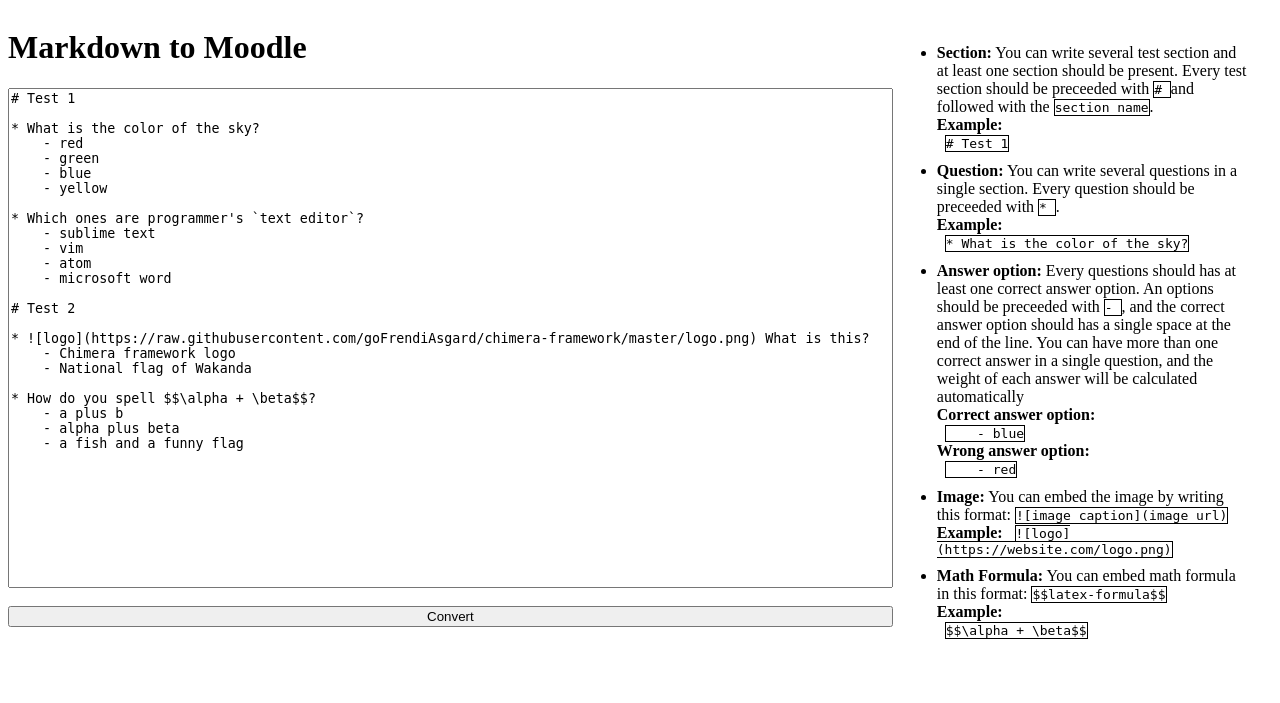
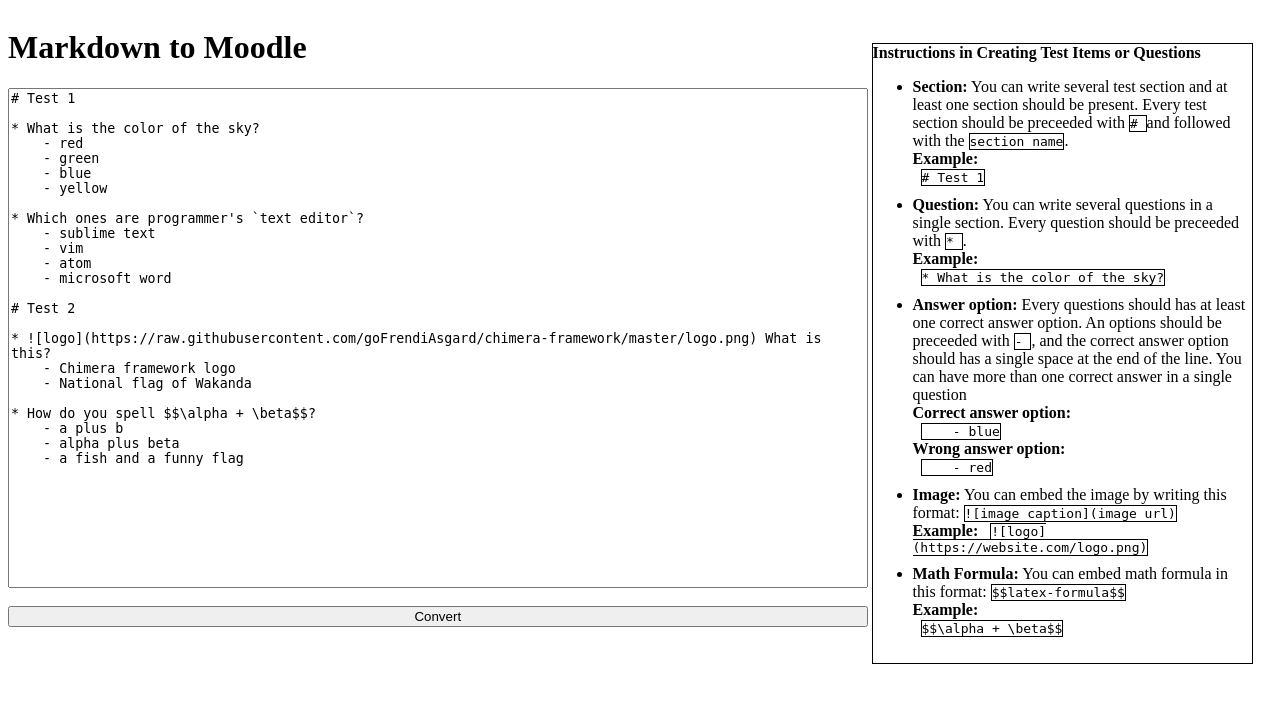
Before and after one commit to goFrendiAsgard/markdown-to-moodle-xml, a Flask app: page / in a window 1280 px wide. Shown: the top 703 px of the page. Run offline with Flask 2, Linux system fonts and the light colour scheme.

Commit message:
fix up things

```diff
--- a/templates/form.html
+++ b/templates/form.html
@@ -6,7 +6,7 @@
     margin-bottom: 10px;
   }
 </style>
-<form action="/convert" method="post" style="width:70%; display:inline-grid;">
+<form action="/convert" method="post" style="width:68%; display:inline-grid;">
 <h1>Markdown to Moodle</h1>
 <textarea name="md" style="width:100%; height:500px; resize:none;">
 # Test 1
@@ -37,7 +37,8 @@
 <br />
 <button>Convert</button>
 </form>
-<div style="display:inline-grid; width:28%;">
+<div style="display:inline-grid; width:30%; border:1px solid black;">
+  <b>Instructions in Creating Test Items or Questions</b>
   <ul id="ul-help">
     <li>
       <b>Section:</b>
@@ -58,7 +59,7 @@
       Every questions should has at least one correct answer option.
       An options should be preceeded with <code>- </code>,
       and the correct answer option should has a single space at the end of the line.
-      You can have more than one correct answer in a single question, and the weight of each answer will be calculated automatically<br />
+      You can have more than one correct answer in a single question<br />
       <b>Correct answer option:</b><br />
       &nbsp;&nbsp;<code>&nbsp;&nbsp;&nbsp;&nbsp;- blue </code><br />
       <b>Wrong answer option:</b><br />
```
